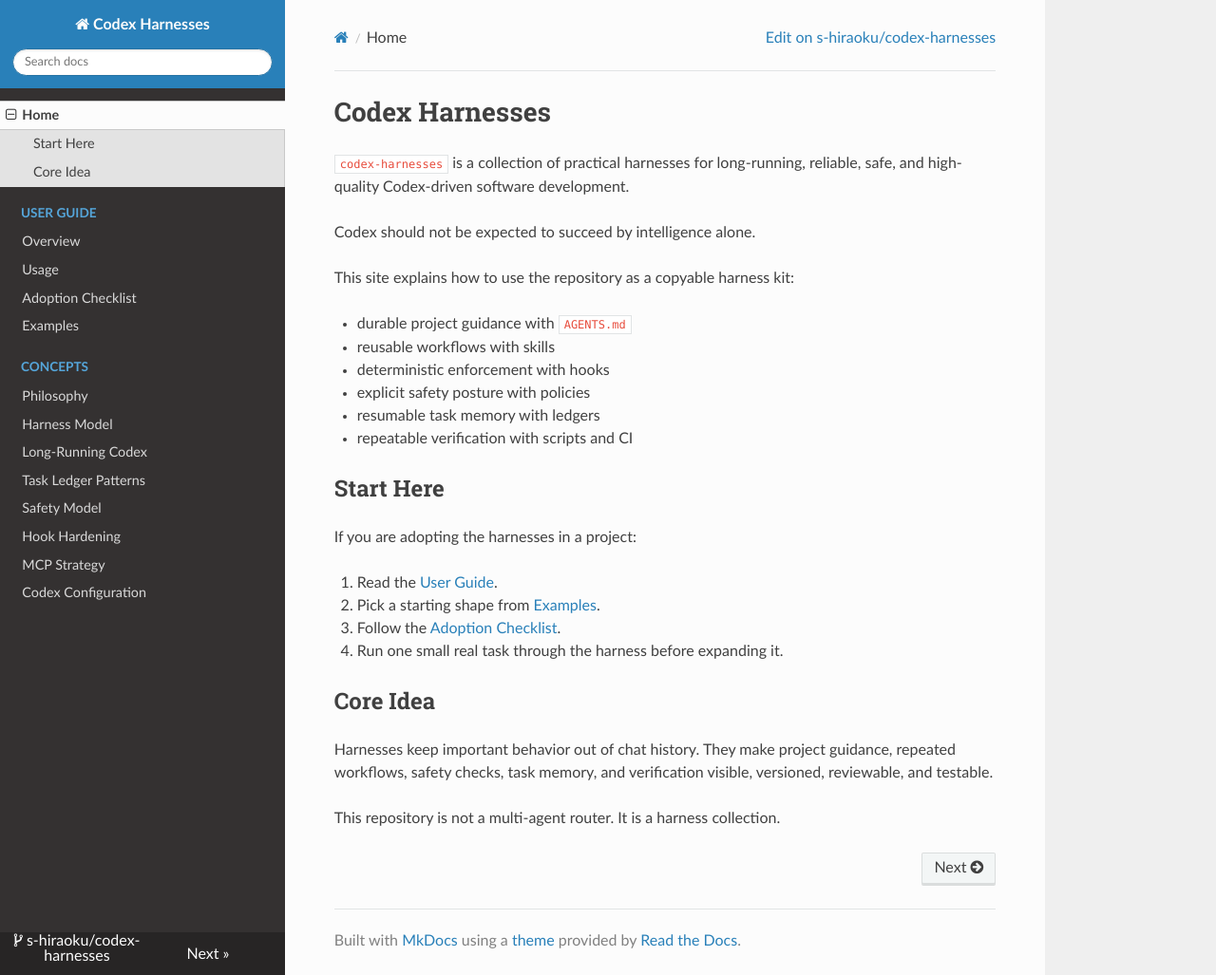
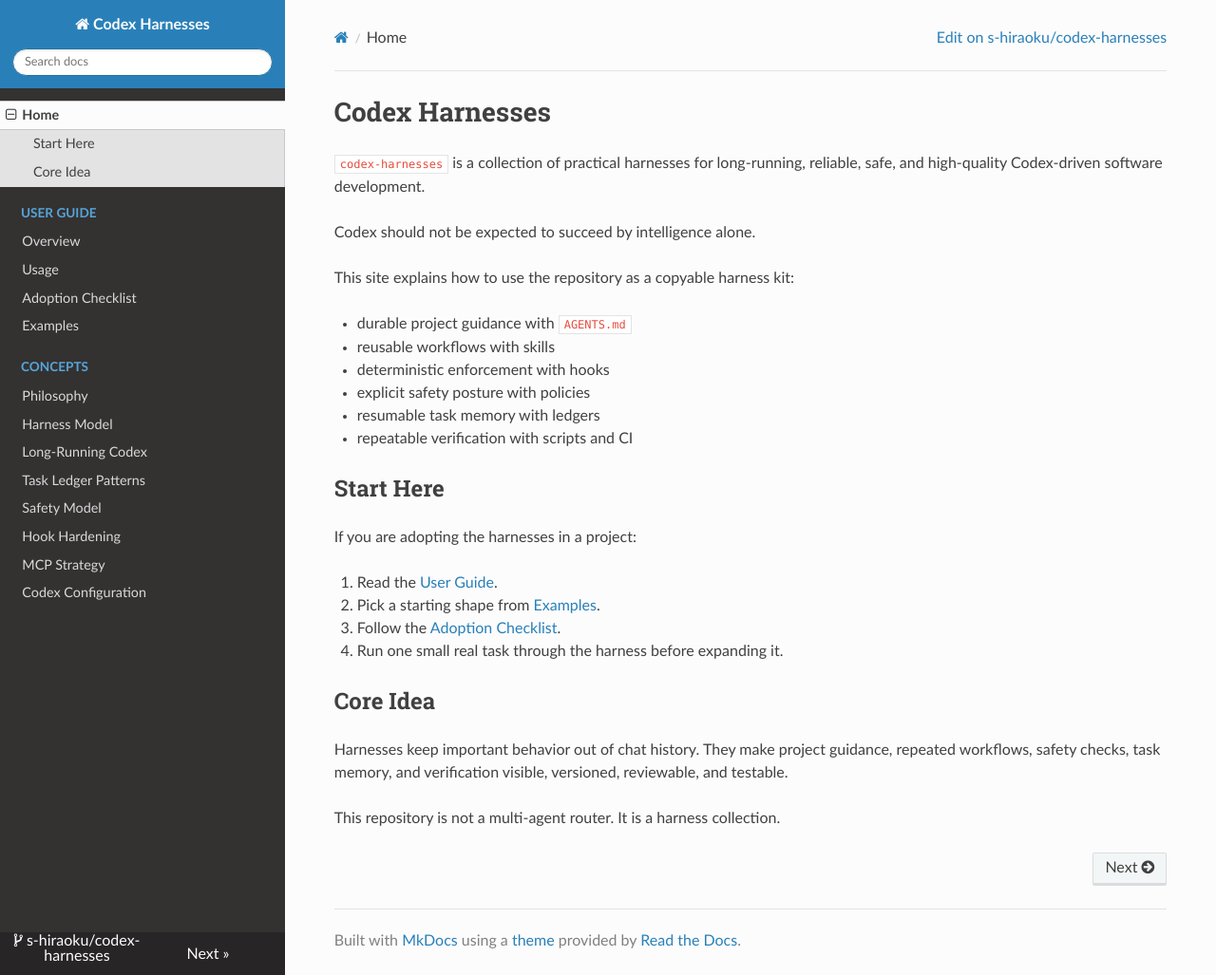
Before and after one commit to s-hiraoku/codex-harnesses, an MkDocs documentation site: the page built from docs/index.md, in a window 1280 px wide and 1027 px high. Shown: the whole window at 95% size. Built offline with MkDocs 1.6.1, drawn with Linux system fonts in a browser that asks for light colours; nearby versions of some CDN libraries.

Commit message:
Stretch GitHub Pages content width

```diff
--- /dev/null
+++ b/docs/stylesheets/extra.css
@@ -0,0 +1,17 @@
+.wy-nav-content {
+  max-width: none;
+}
+
+.wy-nav-content-wrap {
+  background: #fcfcfc;
+}
+
+.rst-content {
+  max-width: 1200px;
+}
+
+@media screen and (min-width: 1400px) {
+  .rst-content {
+    max-width: 1400px;
+  }
+}
--- a/mkdocs.yml
+++ b/mkdocs.yml
@@ -5,6 +5,9 @@
 
 theme:
   name: readthedocs
+
+extra_css:
+  - stylesheets/extra.css
 
 nav:
   - Home: index.md
```
